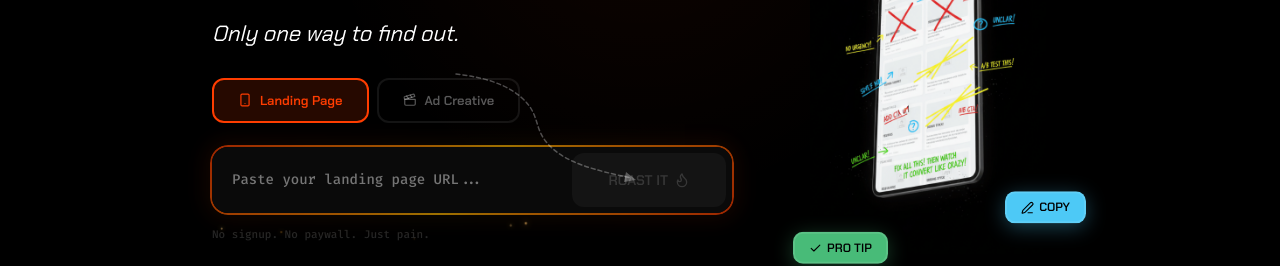
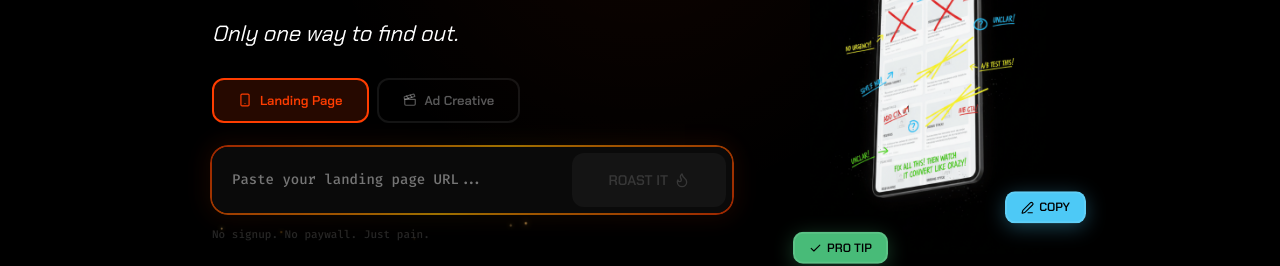
Before and after one commit to lordshua1337/roast3d, a React (Vite) app: page / in a window 1280 px wide. Shown: the part 306-572 px from the top of the page. Built offline with nearby package versions, Linux system fonts and the light colour scheme.

Commit message:
fix: remove arrow - looked clunky cutting through tabs area

```diff
--- a/src/components/InputPage.tsx
+++ b/src/components/InputPage.tsx
@@ -90,34 +90,7 @@ export function InputPage({ tab, setTab, input, setInput, error, onRoast }: Inpu
             >
               Only one way to find out.
             </p>
-            <div style={{ position: "relative" }}>
-              <svg
-                width="220"
-                height="120"
-                viewBox="0 0 220 120"
-                fill="none"
-                style={{
-                  position: "absolute",
-                  top: -8,
-                  left: 240,
-                  pointerEvents: "none",
-                  zIndex: 2,
-                }}
-              >
-                <path
-                  d="M4 4 C 20 6, 50 10, 70 28 C 90 46, 80 60, 100 78 C 115 92, 140 100, 180 108"
-                  stroke="rgba(255,255,255,0.3)"
-                  strokeWidth="1.5"
-                  strokeLinecap="round"
-                  strokeDasharray="4 3"
-                  fill="none"
-                />
-                <polygon
-                  points="174,102 184,110 172,112"
-                  fill="rgba(255,255,255,0.3)"
-                />
-              </svg>
-              <div style={{ display: "flex", gap: 8, marginBottom: 24 }}>
+            <div style={{ display: "flex", gap: 8, marginBottom: 24 }}>
               {[
                 { k: "lp" as TabType, l: "Landing Page", I: Smartphone },
                 { k: "ad" as TabType, l: "Ad Creative", I: Clapperboard },
@@ -146,7 +119,6 @@ export function InputPage({ tab, setTab, input, setInput, error, onRoast }: Inpu
                   {t.l}
                 </button>
               ))}
-            </div>
             </div>
             <FlameBar>
             <div
```
